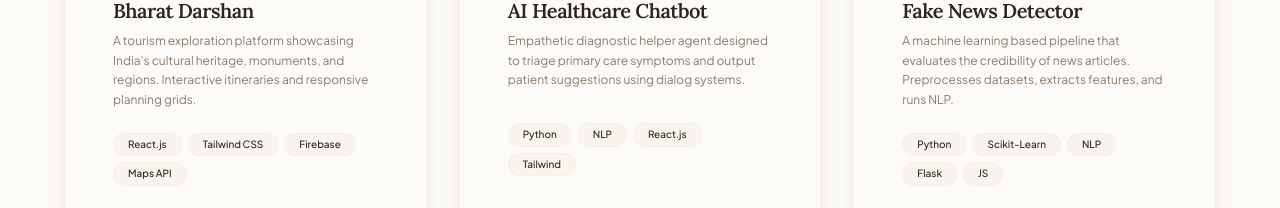
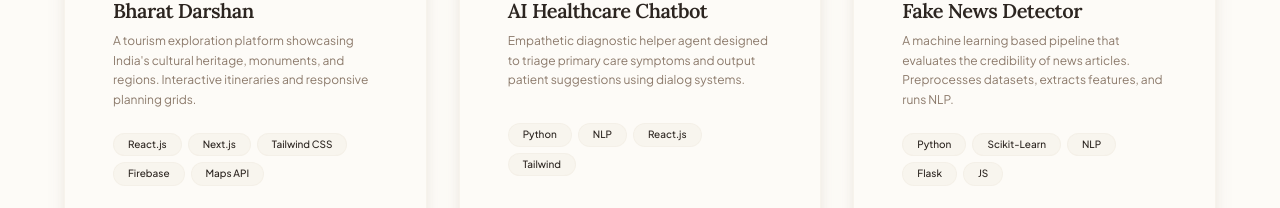
Before and after one commit to Rajnish12-git/Portfolio, a React (Vite) app: page / in a window 1280 px wide. Shown: the part 3455-3663 px from the top of the page. Built offline with nearby package versions, Linux system fonts and the light colour scheme.

Commit message:
Added live demo link of project

```diff
--- a/src/components/Sections/Projects.jsx
+++ b/src/components/Sections/Projects.jsx
@@ -234,7 +234,7 @@ const Projects = () => {
                 </div>
 
                 <div className="flex flex-wrap gap-1.5 mt-2">
-                  {["React.js", "Tailwind CSS", "Firebase", "Maps API"].map(
+                  {["React.js",'Next.js', "Tailwind CSS", "Firebase", "Maps API"].map(
                     (tag, tIdx) => (
                       <Badge
                         key={tIdx}
@@ -259,7 +259,7 @@ const Projects = () => {
                   </Button>
                   <Button
                     variant="secondary"
-                    href="https://github.com/Rajnish12-git/Bharat-Darshan"
+                    href="https://web-bharat-darshan.vercel.app/"
                     target="_blank"
                     rel="noopener noreferrer"
                     className="flex-1 gap-1.5 py-2 px-3 text-xs rounded-xl"
```
